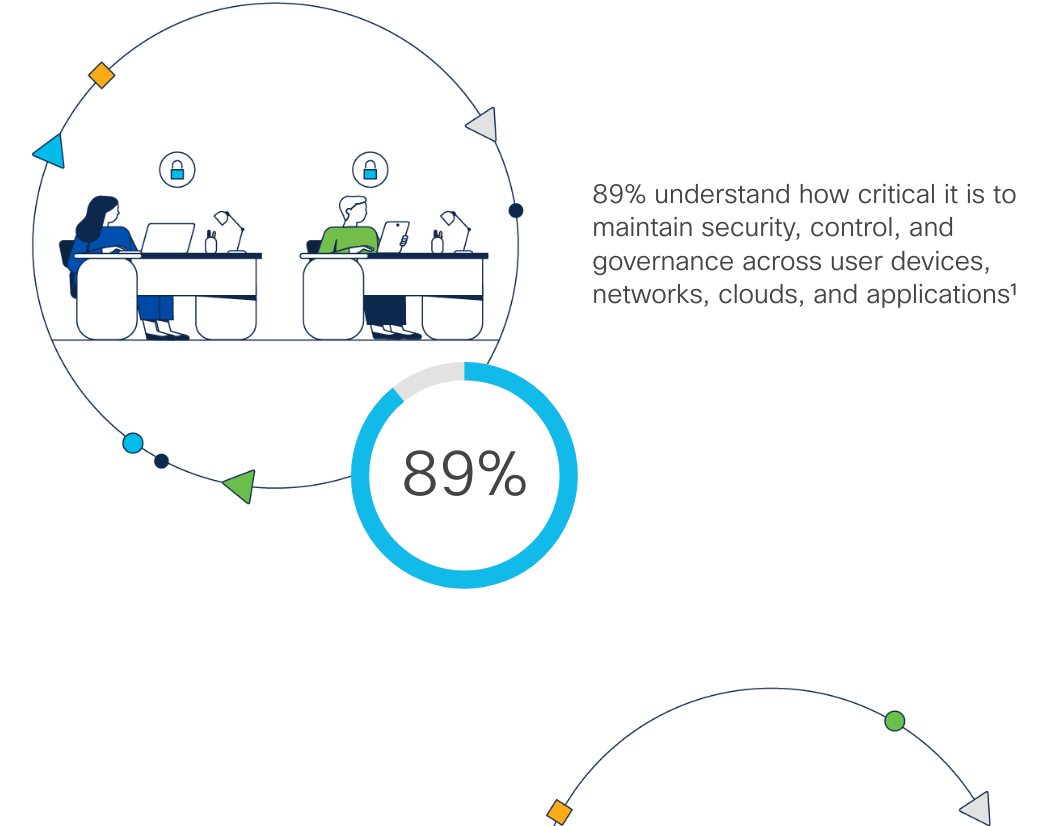
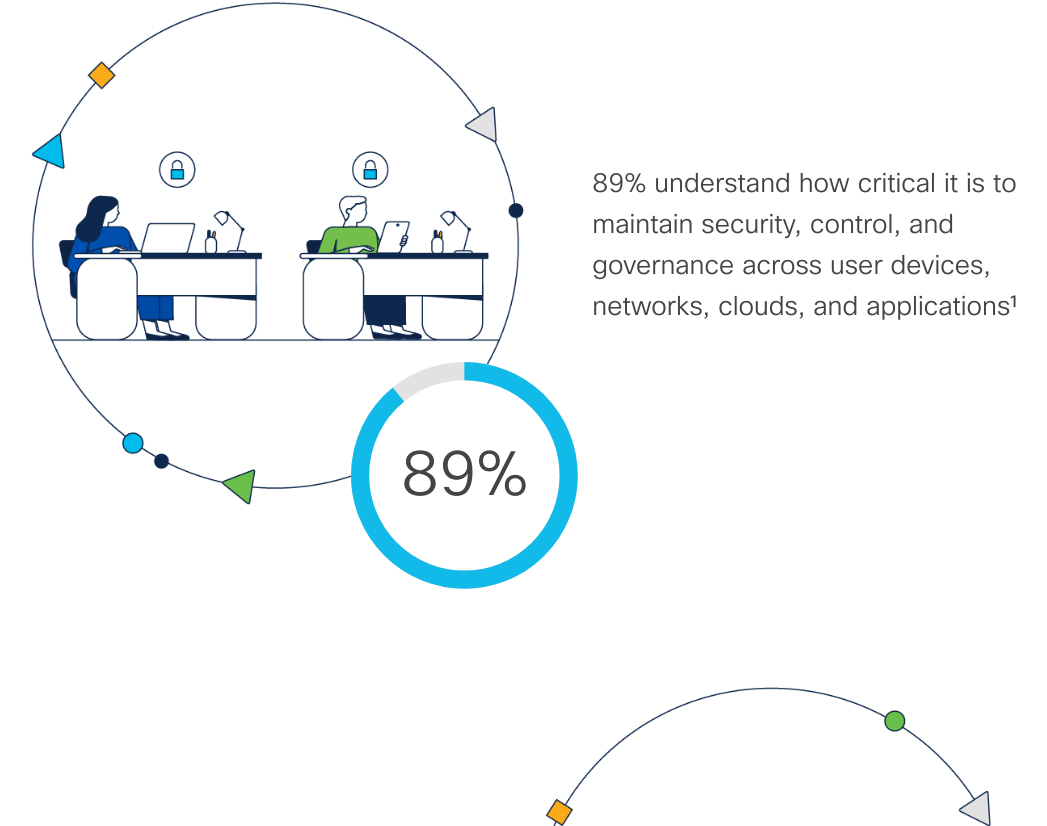
Before and after one commit to hellofromlaura/it-hero-infographic.github.io, a plain HTML site: page index.html in a window 1280 px wide. Shown: the part 1081-1907 px from the top of the page, without its empty margins (116-1163 px from the left). Drawn offline with nearby package versions, Linux system fonts and the light colour scheme; files that its build step writes are made by us from their sources; a script that the page names is missing; files whose address does not match are found by name.

Commit message:
fixing line height

```diff
--- a/style.css
+++ b/style.css
@@ -26,7 +26,7 @@ h3.h3-db {
 }
 p.p-db {
     font-size: calc(16px + (30 - 16) * ((100vw - 300px) / (1600 - 300)));
-    line-height: calc(2rem + (4 - 2) * ((100vw - 300px) / (1600 - 300)));
+    line-height: calc(2rem + (14 - 2) * ((100vw - 300px) / (1600 - 300)));
     margin: 0px;
 }
 h1.h1-db, h2.h2-db, h3.h3-db, p.p-db {
```
